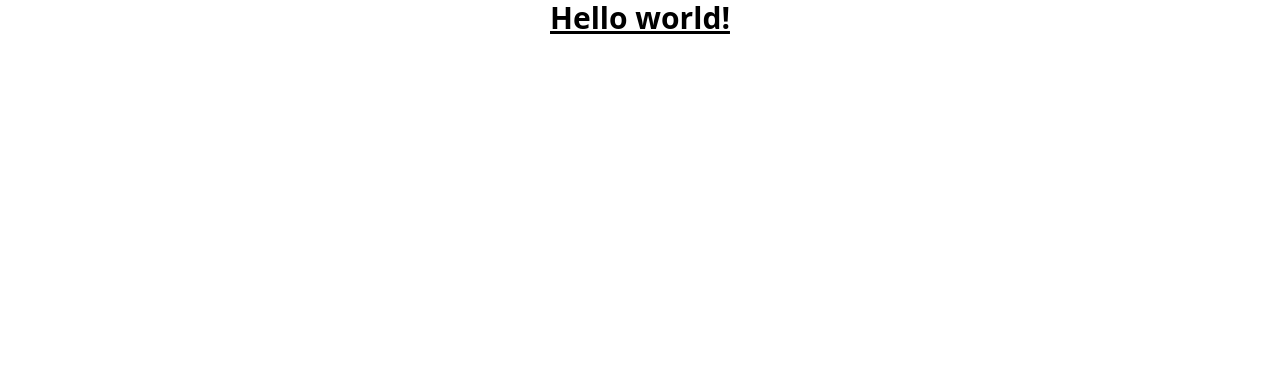
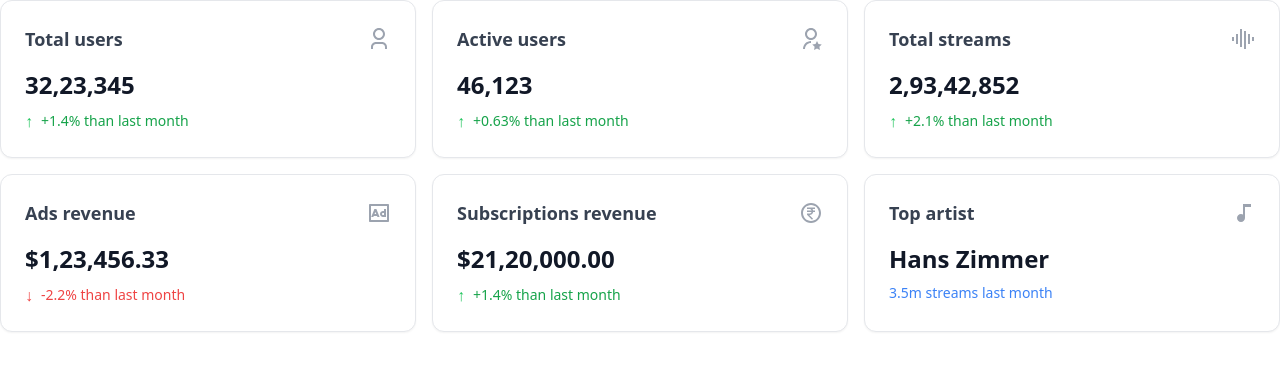
Before and after one commit to joshi-kaushal/streamify, a React (Vite) app: page / in a window 1280 px wide. Shown: the top 370 px of the page. Built offline with nearby package versions, Linux system fonts and the light colour scheme.

Commit message:
feat: mock data, navbar and key metrics

```diff
--- a/package.json
+++ b/package.json
@@ -10,8 +10,11 @@
     "preview": "vite preview"
   },
   "dependencies": {
+    "framer-motion": "^11.5.4",
     "react": "^18.3.1",
-    "react-dom": "^18.3.1"
+    "react-dom": "^18.3.1",
+    "react-icons": "^5.3.0",
+    "tailwind-merge": "^2.5.2"
   },
   "devDependencies": {
     "@eslint/js": "^9.9.0",
--- a/src/App.tsx
+++ b/src/App.tsx
@@ -1,9 +1,9 @@
+import KeyMetrics from "./components/KeyMetrics";
+
 export default function App() {
   return (
     <>
-      <h1 className="text-3xl font-bold text-center underline">
-        Hello world!
-      </h1>
+      <KeyMetrics />
     </>
   )
 }
--- /dev/null
+++ b/src/components/KeyMetrics.tsx
@@ -0,0 +1,14 @@
+import { KEY_METRICS } from "../data/MockData";
+import MetricCard from "./common/MetricCard";
+
+export default function KeyMetrics() {
+	return (
+		<div className="grid grid-cols-1 gap-4 md:grid-cols-2 lg:grid-cols-3">
+			{
+				KEY_METRICS.map(metric => (
+					<MetricCard key={metric.id} {...metric} />
+				))
+			}
+		</div>
+	)
+}
--- /dev/null
+++ b/src/components/common/MetricCard.tsx
@@ -0,0 +1,47 @@
+import React from 'react';
+import { twMerge } from 'tailwind-merge';
+
+interface MetricCardProps {
+	id: number;
+	title: string;
+	desc: string;
+	icon: React.ReactNode;
+	metric: string | number;
+	trend?: 'up' | 'down' | 'neutral'
+}
+
+export default function MetricCard({ title, desc, icon, metric, trend = 'neutral' }: MetricCardProps) {
+	const trendColor = {
+		up: 'text-green-600',
+		down: 'text-red-500',
+		neutral: 'text-blue-500'
+	};
+
+	return (
+		<div className="p-6 space-y-4 transition-shadow duration-300 ease-in-out bg-white border border-gray-200 shadow-sm group rounded-xl hover:shadow-md">
+			<div className="flex items-center justify-between">
+				<h2 className="text-lg font-semibold text-gray-700">{title}</h2>
+				<div className="text-gray-400 transition-colors duration-300 group-hover:text-gray-600">
+					{icon}
+				</div>
+			</div>
+
+			<div>
+				<h3 className="text-2xl font-bold text-gray-900">{metric.toLocaleString("en-in")}</h3>
+				<div className="flex items-center mt-2">
+					{trend !== 'neutral' && (
+						<span className={`mr-2 ${trend === 'up' ? 'text-green-500' : 'text-red-500'}`}>
+							{trend === 'up' ? '↑' : '↓'}
+						</span>
+					)}
+					<p className={twMerge(
+						"text-sm font-medium",
+						trendColor[trend]
+					)}>
+						{desc}
+					</p>
+				</div>
+			</div>
+		</div>
+	);
+}
--- /dev/null
+++ b/src/components/common/Navbar.tsx
@@ -0,0 +1,42 @@
+
+import { motion } from 'framer-motion';
+import { FaSpotify } from "react-icons/fa6"
+
+export default function Navbar() {
+	return (
+		<div className="container px-4 py-6 mx-auto sm:py-8">
+			<div className="flex flex-col items-center justify-between sm:flex-row">
+				<motion.div
+					className="mb-4 text-center sm:mb-0 sm:text-left"
+					initial={{ opacity: 0, y: 20 }}
+					animate={{ opacity: 1, y: 0 }}
+					transition={{ duration: 0.5 }}
+				>
+					<div className="flex items-center justify-center mb-2 sm:justify-start">
+						<FaSpotify className="mr-2 text-3xl text-green-400 sm:text-4xl" />
+						<h1 className="text-xl font-bold lg:text-3xl sm:text-4xl md:text-5xl">
+							Streamify Admin Dashboard
+						</h1>
+					</div>
+					<p className="text-lg text-slate-800 sm:text-xl">
+						Your music, your way
+					</p>
+				</motion.div>
+
+				<motion.div
+					className="flex flex-row gap-4"
+					initial={{ opacity: 0, y: 20 }}
+					animate={{ opacity: 1, y: 0 }}
+					transition={{ duration: 0.5, delay: 0.2 }}
+				>
+					<button className="px-4 py-2 font-bold text-white transition duration-300 bg-red-500 rounded hover:bg-red-600">
+						Log Out
+					</button>
+					<button className="px-4 py-2 font-bold text-white transition duration-300 bg-green-500 rounded hover:bg-green-600">
+						Open Streamify
+					</button>
+				</motion.div>
+			</div>
+		</div>
+	)
+}
--- /dev/null
+++ b/src/data/MockData.tsx
@@ -0,0 +1,108 @@
+import { RiUserStarLine, RiMusicFill, RiAdvertisementLine, RiMoneyRupeeCircleLine, RiUser3Line, RiVoiceprintLine } from "react-icons/ri";
+
+export const KEY_METRICS = [
+	{
+		id: 1,
+		title: "Total users",
+		metric: 32_23_345,
+		desc: "+1.4% than last month",
+		icon: <RiUser3Line className="size-6" />,
+		trend: "up" as const
+	},
+	{
+		id: 2,
+		title: "Active users",
+		metric: 46_123,
+		desc: "+0.63% than last month",
+		icon: <RiUserStarLine className="size-6" />,
+		trend: "up" as const
+	},
+	{
+		id: 3,
+		title: "Total streams",
+		metric: 2_93_42_852,
+		desc: "+2.1% than last month",
+		icon: <RiVoiceprintLine className="size-6" />,
+		trend: "up" as const
+	},
+	{
+		id: 4,
+		title: "Ads revenue",
+		metric: "$1,23,456.33",
+		desc: "-2.2% than last month",
+		icon: <RiAdvertisementLine className="size-6" />,
+		trend: "down" as const
+	},
+	{
+		id: 5,
+		title: "Subscriptions revenue",
+		metric: "$21,20,000.00",
+		desc: "+1.4% than last month",
+		icon: <RiMoneyRupeeCircleLine className="size-6" />,
+		trend: "up" as const
+	},
+	{
+		id: 6,
+		title: "Top artist",
+		metric: "Hans Zimmer",
+		desc: "3.5m streams last month",
+		icon: <RiMusicFill className="size-6" />,
+		trend: "neutral" as const
+	},
+]
+
+export const USER_GROWTH = [
+	{ month: "Oct 2023", "Total users": 1150000, "Active users": 520000 },
+	{ month: "Nov 2023", "Total users": 1175000, "Active users": 535000 },
+	{ month: "Dec 2023", "Total users": 1195000, "Active users": 550000 },
+	{ month: "Jan 2024", "Total users": 1110000, "Active users": 562000 },
+	{ month: "Feb 2024", "Total users": 1125000, "Active users": 573000 },
+	{ month: "Mar 2024", "Total users": 1135000, "Active users": 881000 },
+	{ month: "Apr 2024", "Total users": 1145678, "Active users": 889012 },
+	{ month: "May 2024", "Total users": 1167890, "Active users": 898765 },
+	{ month: "Jun 2024", "Total users": 1389012, "Active users": 912345 },
+	{ month: "Jul 2024", "Total users": 1310345, "Active users": 925678 },
+	{ month: "Aug 2024", "Total users": 1332678, "Active users": 938901 },
+	{ month: "Sep 2024", "Total users": 1354987, "Active users": 1056342 }
+]
+
+export const REVENUE_DISTRIBUTION = [
+	{ source: "subscriptions", revenue: 4567890.12, fill: "#2762D9" },
+	{ source: "ads", revenue: 1666677.77, fill: "#2EB78A" },
+	{ source: "partnerships", revenue: 986578.53, fill: "#E88C30" },
+	{ source: "integrations", revenue: 1248986.14, fill: "#AF57DB" },
+]
+
+export const TOP_STREAMING_SONGS = [
+	{ name: "Viva la Vida", artist: "Coldplay", "Stream count": 1234567 },
+	{ name: "Skyfall", artist: "Adele", "Stream count": 987654 },
+	{ name: "Bohemian Rhapsody", artist: "Queen", "Stream count": 876543 },
+	{ name: "Hey Jude", artist: "The Beatles", "Stream count": 765432 },
+	{ name: "Watermelon Sugar", artist: "Harry Styles", "Stream count": 654321 }
+]
+
+export const RECENT_STREAMS = [
+	{ songName: "Anti-Hero", artist: "Taylor Swift", streamDate: "2023-09-01", streamCount: 2345, userId: "user123" },
+	{ songName: "As It Was", artist: "Harry Styles", streamDate: "2023-09-02", streamCount: 1987, userId: "user456" },
+	{ songName: "About Damn Time", artist: "Lizzo", streamDate: "2023-09-03", streamCount: 1654, userId: "user789" },
+	{ songName: "As the World Caves In", artist: "Sarah Cothran", streamDate: "2023-09-04", streamCount: 1345, userId: "user101" },
+	{ songName: "Watermelon Sugar", artist: "Harry Styles", streamDate: "2023-09-05", streamCount: 1098, userId: "user112" },
+	{ songName: "As It Was", artist: "Harry Styles", streamDate: "2023-09-06", streamCount: 987, userId: "user123" },
+	{ songName: "Anti-Hero", artist: "Taylor Swift", streamDate: "2023-09-07", streamCount: 876, userId: "user456" },
+	{ songName: "About Damn Time", artist: "Lizzo", streamDate: "2023-09-08", streamCount: 765, userId: "user789" },
+	{ songName: "Blinding Lights", artist: "The Weeknd", streamDate: "2023-09-09", streamCount: 2156, userId: "user234" },
+	{ songName: "Shape of You", artist: "Ed Sheeran", streamDate: "2023-09-10", streamCount: 1876, userId: "user345" },
+	{ songName: "Dance Monkey", artist: "Tones and I", streamDate: "2023-09-11", streamCount: 1543, userId: "user456" },
+	{ songName: "Someone You Loved", artist: "Lewis Capaldi", streamDate: "2023-09-12", streamCount: 1432, userId: "user567" },
+	{ songName: "Levitating", artist: "Dua Lipa", streamDate: "2023-09-13", streamCount: 1321, userId: "user678" },
+	{ songName: "Drivers License", artist: "Olivia Rodrigo", streamDate: "2023-09-14", streamCount: 1210, userId: "user789" },
+	{ songName: "Stay", artist: "The Kid LAROI & Justin Bieber", streamDate: "2023-09-15", streamCount: 1109, userId: "user890" },
+]
+
+export const CAMPAIGN_DATA = [
+	{ id: 1, name: "Summer Playlist Push", acquisitions: 5000, cost: 10000, ltv: 25000, roi: 150 },
+	{ id: 2, name: "New Artist Spotlight", acquisitions: 3000, cost: 5000, ltv: 15000, roi: 200 },
+	{ id: 3, name: "Genre Expansion", acquisitions: 2000, cost: 4000, ltv: 10000, roi: 150 },
+	{ id: 4, name: "Referral Program", acquisitions: 4000, cost: 2000, ltv: 20000, roi: 900 },
+	{ id: 5, name: "Holiday Special", acquisitions: 6000, cost: 12000, ltv: 30000, roi: 150 },
+]
```
Also changed, not shown: 1 other file (tests, documents, lock files or other folders).
